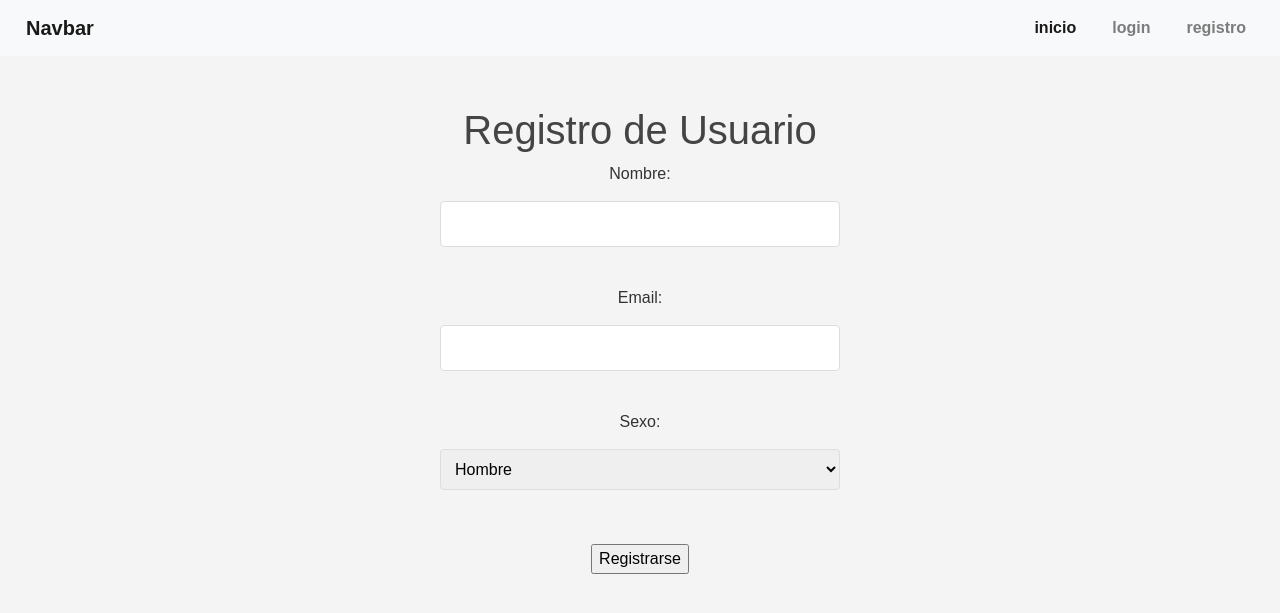
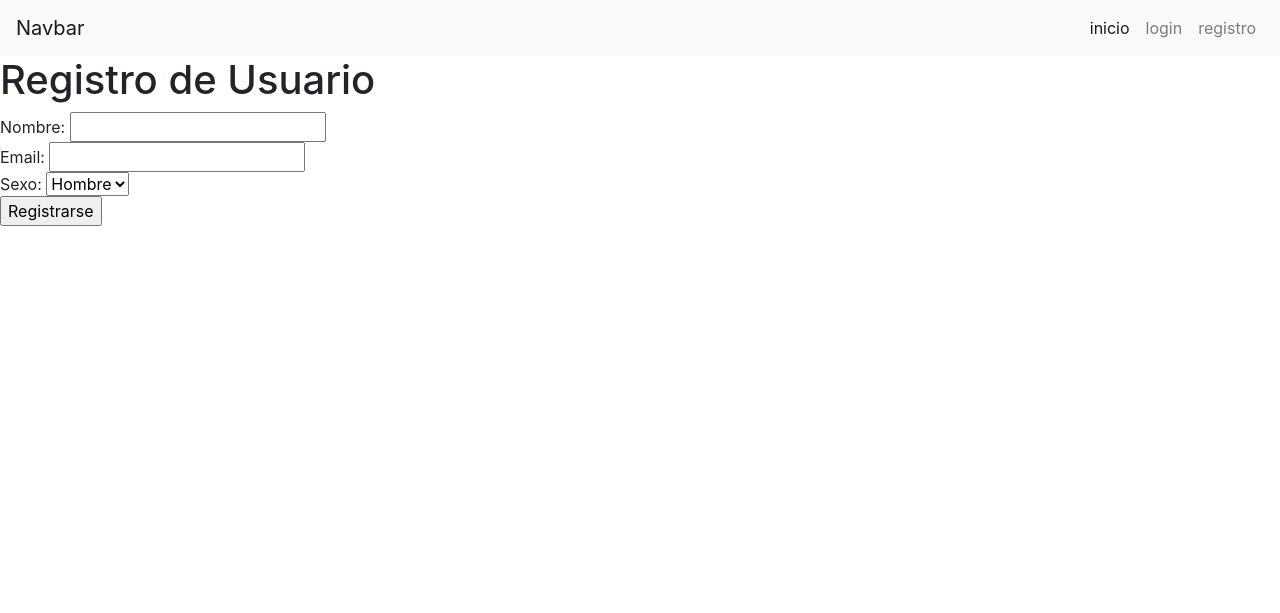
Before and after one commit to yudmerleonel/entregable-1, a Flask app: page /registro in a window 1280 px wide. Shown: the top 613 px of the page. Run offline with Flask 3, Linux system fonts and the light colour scheme.

Commit message:
nuevos cambios

```diff
--- a/static/style.css
+++ /dev/null
@@ -1,77 +0,0 @@
-/* style.css */
-
-body {
-    font-family: Arial, sans-serif;
-    margin: 0;
-    padding: 0;
-    background-color: #f4f4f4;
-    color: #333;
-    text-align: center;
-}
-
-h1 {
-    margin-top: 50px;
-    color: #444;
-}
-
-a {
-    text-decoration: none;
-    color: #007bff;
-    font-weight: bold;
-    margin: 0 10px;
-}
-
-a:hover {
-    text-decoration: underline;
-}
-
-.container {
-    max-width: 600px;
-    margin: 0 auto;
-    padding: 20px;
-    background-color: #fff;
-    border-radius: 8px;
-    box-shadow: 0 0 10px rgba(0,0,0,0.1);
-}
-
-form {
-    display: flex;
-    flex-direction: column;
-    align-items: center;
-    gap: 15px;
-}
-
-label {
-    font-weight: bold;
-    margin-bottom: 5px;
-}
-
-input[type="text"],
-input[type="password"],
-input[type="email"],
-select {
-    padding: 10px;
-    border: 1px solid #ddd;
-    border-radius: 4px;
-    width: 100%;
-    max-width: 400px;
-}
-
-input[type="radio"] {
-    transform: scale(0.8);
-    margin-right: 5px;
-}
-
-button {
-    padding: 10px;
-    background-color: #007bff;
-    color: #fff;
-    border: none;
-    border-radius: 4px;
-    font-size: 16px;
-    cursor: pointer;
-}
-
-button:hover {
-    background-color: #0056b3;
-}
```
Also changed, not shown: templates/index.html (+44 -0 lines), static/img/img1.png (added).
